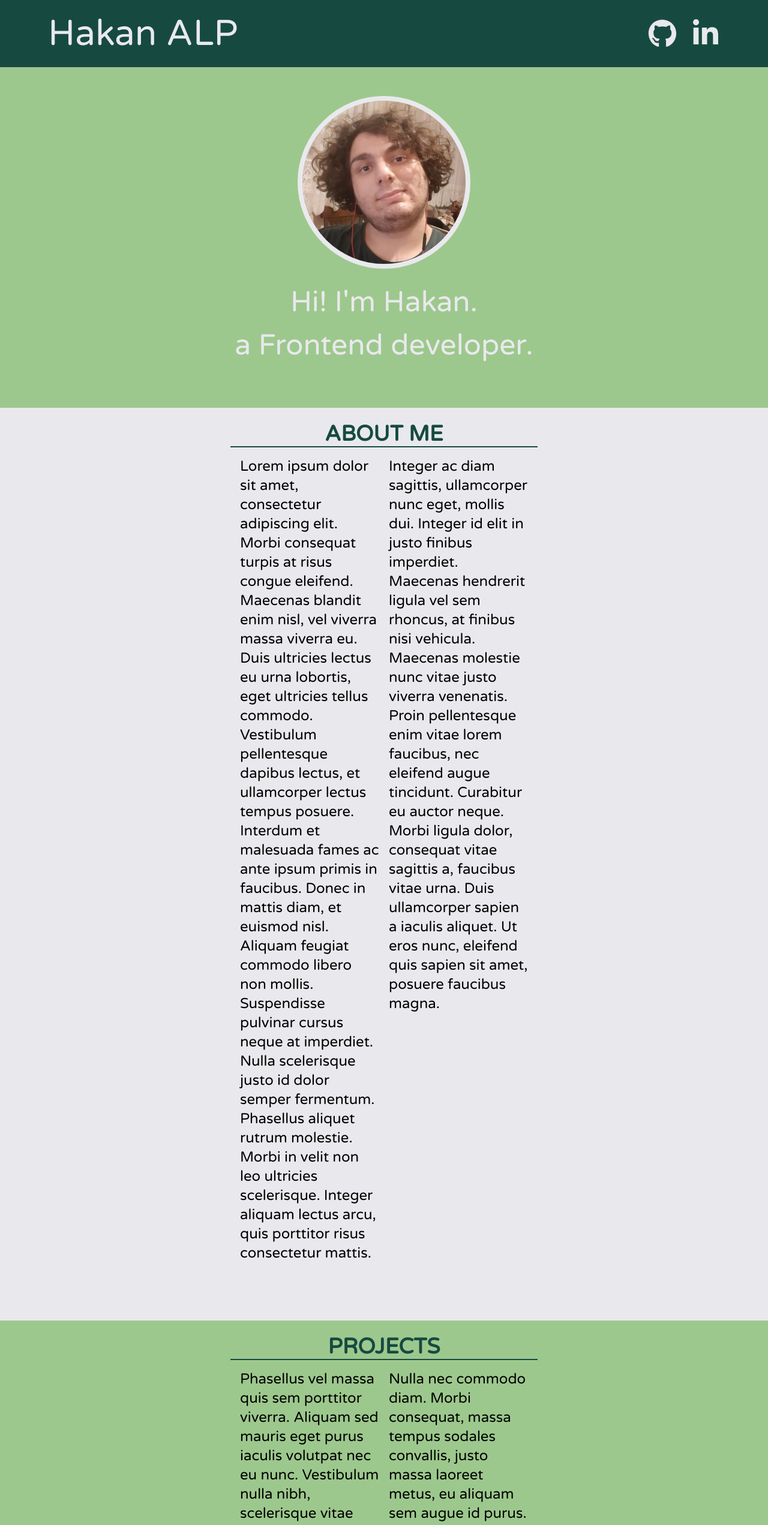
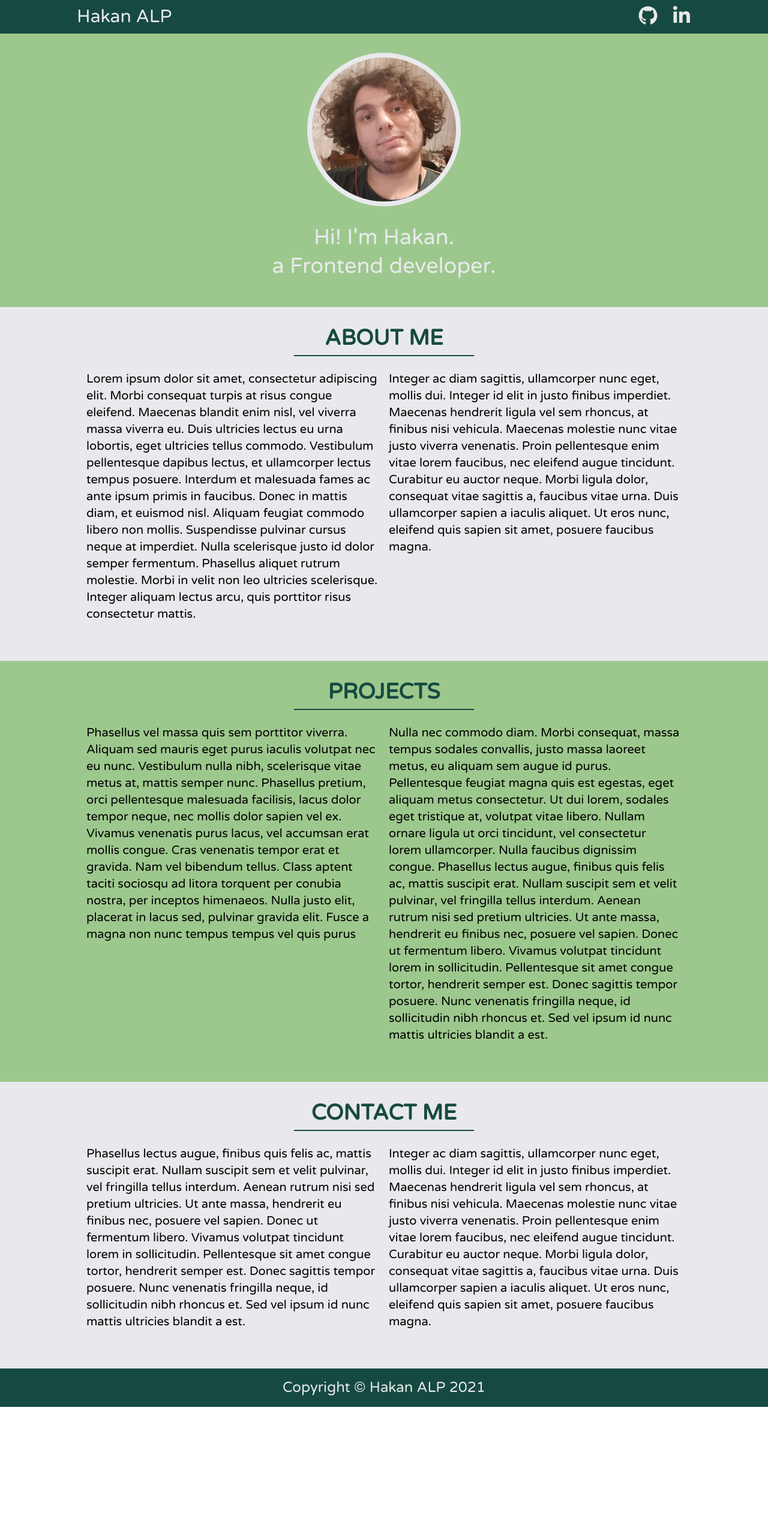
Before and after one commit to hakanalpp/hakanalp.dev, a React (Create React App) app: page / in a window 1280 px wide. Shown: the top 2543 px of the page at 60% size. After the commit the page ends 2346 px from the top, so only its background shows below. Built offline with nearby package versions, Linux system fonts and the light colour scheme.

Commit message:
fix: responsive design for mobile devices

```diff
--- /dev/null
+++ b/src/Screens/Home/Home.css
@@ -0,0 +1,11 @@
+.cont {
+  @apply pt-8 pb-12 flex items-center grid justify-items-center;
+}
+
+.body {
+  @apply max-w-5xl divide-x-0 flex flex-row flex-auto p-4;
+}
+
+.paragraph {
+  @apply whitespace-pre-line text-xl flex flex-1;
+}
--- a/src/Screens/Home/Home.js
+++ b/src/Screens/Home/Home.js
@@ -1,4 +1,5 @@
 import React, { useState } from 'react';
+import './Home.css';
 import { ReactComponent as GitHubLogo } from '../../Assets/svg/github-fa.svg';
 import { ReactComponent as LinkedInLogo } from '../../Assets/svg/linkedin-fa.svg';
 import photo from '../../Assets/image/my_photo.jpeg';
@@ -9,136 +10,146 @@ function Home() {
   const [isShown2, setIsShown2] = useState(false);
 
   return (
-    <div className="w-full h-screen bg-neutral-white">
-      <div className="w-full h-28 bg-dark-green px-20 flex items-center justify-between">
-        <div>
+    <div className="h-screen bg-neutral-white">
+      <div className="px-2 lg:px-0 sm:px-3 h-14 bg-dark-green flex items-center justify-center">
+        <div className="mx-auto flex flex-row justify-between	" style={{ width: '64rem' }}>
           <button
             className={
               isShown0
-                ? 'text-6xl focus:outline-none text-light-green'
-                : 'text-6xl focus:outline-none text-neutral-white'
+                ? 'text-3xl focus:outline-none text-light-green'
+                : 'text-3xl focus:outline-none text-neutral-white'
             }
             onMouseEnter={() => setIsShown0(true)}
             onMouseLeave={() => setIsShown0(false)}>
             Hakan ALP
           </button>
-        </div>
+
           <div className="flex flex-row">
-          <div>
             <a
               href="https://www.linkedin.com/in/hakan-alpp/"
               className="focus:outline-none"
               onMouseEnter={() => setIsShown1(true)}
               onMouseLeave={() => setIsShown1(false)}>
-              <GitHubLogo className="w-12 h-12 ml-8" fill={isShown1 ? '#9DC88D' : '#E9E9ED'} />
+              <GitHubLogo className="w-8 h-8 ml-auto" fill={isShown1 ? '#9DC88D' : '#E9E9ED'} />
             </a>
-          </div>
-          <div>
             <a
               href="https://github.com/hakanalpp"
               className="focus:outline-none"
               onMouseEnter={() => setIsShown2(true)}
               onMouseLeave={() => setIsShown2(false)}>
-              <LinkedInLogo className="w-12 h-12 ml-6" fill={isShown2 ? '#9DC88D' : '#E9E9ED'} />
+              <LinkedInLogo className="w-8 h-8 ml-6" fill={isShown2 ? '#9DC88D' : '#E9E9ED'} />
             </a>
           </div>
         </div>
       </div>
-
-      <div className="w-full h-auto bg-light-green flex items-center grid justify-items-center py-20">
+      <div className="cont bg-light-green pt-20">
         <img
-          className="relative w-72 h-72 rounded-full border-8 border-neutral-white -mt-8"
+          className="relative w-64 h-64 rounded-full border-8 border-neutral-white "
           src={photo}
           alt="ph"
         />
-        <p className="text-5xl text-neutral-white mt-8">Hi! I&apos;m Hakan.</p>
-        <br className="border-8" />
-        <p className="text-5xl text-neutral-white">a Frontend developer.</p>
+        <p className="text-4xl text-center text-neutral-white mt-8">Hi! I&apos;m Hakan.</p>
+        <p className="text-4xl text-center text-neutral-white mt-2">a Frontend developer.</p>
       </div>
 
-      <div className="w-full h-auto bg-neutral-white flex items-center grid justify-items-center pb-20 pt-6 divide-y-2 divide-dark-green">
-        <div>
+      <section>
+        <div className="cont bg-light-green bg-neutral-white pt-6">
           <p className="text-4xl font-semibold text-dark-green">ABOUT ME</p>
+          <div className="divide-y-2 divide-dark-green m-2 text-center">
+            <div className="mx-auto" style={{ width: '300px' }}></div>
+            <div className="mx-auto" style={{ width: '300px' }}></div>
           </div>
-        <div className="mx-96 divide-x-0 flex flex-column p-4">
-          <div className="whitespace-pre-line text-2xl flex flex-1">
-            Lorem ipsum dolor sit amet, consectetur adipiscing elit. Morbi consequat turpis at risus
-            congue eleifend. Maecenas blandit enim nisl, vel viverra massa viverra eu. Duis
+          <div className="body">
+            <div className="paragraph">
+              Lorem ipsum dolor sit amet, consectetur adipiscing elit. Morbi consequat turpis at
+              risus congue eleifend. Maecenas blandit enim nisl, vel viverra massa viverra eu. Duis
               ultricies lectus eu urna lobortis, eget ultricies tellus commodo. Vestibulum
-            pellentesque dapibus lectus, et ullamcorper lectus tempus posuere. Interdum et malesuada
-            fames ac ante ipsum primis in faucibus. Donec in mattis diam, et euismod nisl. Aliquam
-            feugiat commodo libero non mollis. Suspendisse pulvinar cursus neque at imperdiet. Nulla
-            scelerisque justo id dolor semper fermentum. Phasellus aliquet rutrum molestie. Morbi in
-            velit non leo ultricies scelerisque. Integer aliquam lectus arcu, quis porttitor risus
-            consectetur mattis.
+              pellentesque dapibus lectus, et ullamcorper lectus tempus posuere. Interdum et
+              malesuada fames ac ante ipsum primis in faucibus. Donec in mattis diam, et euismod
+              nisl. Aliquam feugiat commodo libero non mollis. Suspendisse pulvinar cursus neque at
+              imperdiet. Nulla scelerisque justo id dolor semper fermentum. Phasellus aliquet rutrum
+              molestie. Morbi in velit non leo ultricies scelerisque. Integer aliquam lectus arcu,
+              quis porttitor risus consectetur mattis.
             </div>
-          <div className="whitespace-pre-line pl-4 text-2xl flex flex-1">
+            <div className="paragraph pl-4">
               Integer ac diam sagittis, ullamcorper nunc eget, mollis dui. Integer id elit in justo
-            finibus imperdiet. Maecenas hendrerit ligula vel sem rhoncus, at finibus nisi vehicula.
-            Maecenas molestie nunc vitae justo viverra venenatis. Proin pellentesque enim vitae
-            lorem faucibus, nec eleifend augue tincidunt. Curabitur eu auctor neque. Morbi ligula
-            dolor, consequat vitae sagittis a, faucibus vitae urna. Duis ullamcorper sapien a
-            iaculis aliquet. Ut eros nunc, eleifend quis sapien sit amet, posuere faucibus magna.
+              finibus imperdiet. Maecenas hendrerit ligula vel sem rhoncus, at finibus nisi
+              vehicula. Maecenas molestie nunc vitae justo viverra venenatis. Proin pellentesque
+              enim vitae lorem faucibus, nec eleifend augue tincidunt. Curabitur eu auctor neque.
+              Morbi ligula dolor, consequat vitae sagittis a, faucibus vitae urna. Duis ullamcorper
+              sapien a iaculis aliquet. Ut eros nunc, eleifend quis sapien sit amet, posuere
+              faucibus magna.
             </div>
           </div>
         </div>
+      </section>
 
-      <div className="w-full h-auto bg-light-green flex items-center grid justify-items-center pb-20 pt-6 divide-y-2 divide-dark-green">
-        <div>
+      <section>
+        <div className="cont bg-light-green pb-20 pt-6">
           <p className="text-4xl font-semibold text-dark-green">PROJECTS</p>
+          <div className="divide-y-2 divide-dark-green m-2 text-center">
+            <div className="mx-auto" style={{ width: '300px' }}></div>
+            <div className="mx-auto" style={{ width: '300px' }}></div>
           </div>
-        <div className="mx-96 divide-x-0 flex flex-column flex-auto p-4">
-          <div className="whitespace-pre-line text-2xl flex flex-1">
+          <div className="body">
+            <div className="paragraph">
               Phasellus vel massa quis sem porttitor viverra. Aliquam sed mauris eget purus iaculis
               volutpat nec eu nunc. Vestibulum nulla nibh, scelerisque vitae metus at, mattis semper
               nunc. Phasellus pretium, orci pellentesque malesuada facilisis, lacus dolor tempor
-            neque, nec mollis dolor sapien vel ex. Vivamus venenatis purus lacus, vel accumsan erat
-            mollis congue. Cras venenatis tempor erat et gravida. Nam vel bibendum tellus. Class
-            aptent taciti sociosqu ad litora torquent per conubia nostra, per inceptos himenaeos.
-            Nulla justo elit, placerat in lacus sed, pulvinar gravida elit. Fusce a magna non nunc
-            tempus tempus vel quis purus
+              neque, nec mollis dolor sapien vel ex. Vivamus venenatis purus lacus, vel accumsan
+              erat mollis congue. Cras venenatis tempor erat et gravida. Nam vel bibendum tellus.
+              Class aptent taciti sociosqu ad litora torquent per conubia nostra, per inceptos
+              himenaeos. Nulla justo elit, placerat in lacus sed, pulvinar gravida elit. Fusce a
+              magna non nunc tempus tempus vel quis purus
             </div>
-          <div className="whitespace-pre-line pl-4 text-2xl flex flex-1">
+            <div className="paragraph pl-4">
               Nulla nec commodo diam. Morbi consequat, massa tempus sodales convallis, justo massa
               laoreet metus, eu aliquam sem augue id purus. Pellentesque feugiat magna quis est
               egestas, eget aliquam metus consectetur. Ut dui lorem, sodales eget tristique at,
               volutpat vitae libero. Nullam ornare ligula ut orci tincidunt, vel consectetur lorem
-            ullamcorper. Nulla faucibus dignissim congue. Phasellus lectus augue, finibus quis felis
-            ac, mattis suscipit erat. Nullam suscipit sem et velit pulvinar, vel fringilla tellus
-            interdum. Aenean rutrum nisi sed pretium ultricies. Ut ante massa, hendrerit eu finibus
-            nec, posuere vel sapien. Donec ut fermentum libero. Vivamus volutpat tincidunt lorem in
-            sollicitudin. Pellentesque sit amet congue tortor, hendrerit semper est. Donec sagittis
-            tempor posuere. Nunc venenatis fringilla neque, id sollicitudin nibh rhoncus et. Sed vel
-            ipsum id nunc mattis ultricies blandit a est.
+              ullamcorper. Nulla faucibus dignissim congue. Phasellus lectus augue, finibus quis
+              felis ac, mattis suscipit erat. Nullam suscipit sem et velit pulvinar, vel fringilla
+              tellus interdum. Aenean rutrum nisi sed pretium ultricies. Ut ante massa, hendrerit eu
+              finibus nec, posuere vel sapien. Donec ut fermentum libero. Vivamus volutpat tincidunt
+              lorem in sollicitudin. Pellentesque sit amet congue tortor, hendrerit semper est.
+              Donec sagittis tempor posuere. Nunc venenatis fringilla neque, id sollicitudin nibh
+              rhoncus et. Sed vel ipsum id nunc mattis ultricies blandit a est.
             </div>
           </div>
         </div>
+      </section>
 
-      <div className="w-full h-auto bg-neutral-white flex items-center grid justify-items-center pb-20 pt-6 divide-y-2 divide-dark-green">
-        <div>
+      <section>
+        <div className="cont bg-neutral-white pb-20 pt-6">
           <p className="text-4xl font-semibold text-dark-green">CONTACT ME</p>
+          <div className="divide-y-2 divide-dark-green m-2 text-center">
+            <div className="mx-auto" style={{ width: '300px' }}></div>
+            <div className="mx-auto" style={{ width: '300px' }}></div>
           </div>
-        <div className="mx-96 divide-x-0 flex flex-column flex-auto p-4">
-          <div className="whitespace-pre-line text-2xl flex flex-1">
-            Phasellus lectus augue, finibus quis felis ac, mattis suscipit erat. Nullam suscipit sem
-            et velit pulvinar, vel fringilla tellus interdum. Aenean rutrum nisi sed pretium
+          <div className="body">
+            <div className="paragraph">
+              Phasellus lectus augue, finibus quis felis ac, mattis suscipit erat. Nullam suscipit
+              sem et velit pulvinar, vel fringilla tellus interdum. Aenean rutrum nisi sed pretium
               ultricies. Ut ante massa, hendrerit eu finibus nec, posuere vel sapien. Donec ut
               fermentum libero. Vivamus volutpat tincidunt lorem in sollicitudin. Pellentesque sit
-            amet congue tortor, hendrerit semper est. Donec sagittis tempor posuere. Nunc venenatis
-            fringilla neque, id sollicitudin nibh rhoncus et. Sed vel ipsum id nunc mattis ultricies
-            blandit a est.
+              amet congue tortor, hendrerit semper est. Donec sagittis tempor posuere. Nunc
+              venenatis fringilla neque, id sollicitudin nibh rhoncus et. Sed vel ipsum id nunc
+              mattis ultricies blandit a est.
             </div>
-          <div className="whitespace-pre-line pl-4 text-2xl flex flex-1">
+            <div className="paragraph pl-4">
               Integer ac diam sagittis, ullamcorper nunc eget, mollis dui. Integer id elit in justo
-            finibus imperdiet. Maecenas hendrerit ligula vel sem rhoncus, at finibus nisi vehicula.
-            Maecenas molestie nunc vitae justo viverra venenatis. Proin pellentesque enim vitae
-            lorem faucibus, nec eleifend augue tincidunt. Curabitur eu auctor neque. Morbi ligula
-            dolor, consequat vitae sagittis a, faucibus vitae urna. Duis ullamcorper sapien a
-            iaculis aliquet. Ut eros nunc, eleifend quis sapien sit amet, posuere faucibus magna.
+              finibus imperdiet. Maecenas hendrerit ligula vel sem rhoncus, at finibus nisi
+              vehicula. Maecenas molestie nunc vitae justo viverra venenatis. Proin pellentesque
+              enim vitae lorem faucibus, nec eleifend augue tincidunt. Curabitur eu auctor neque.
+              Morbi ligula dolor, consequat vitae sagittis a, faucibus vitae urna. Duis ullamcorper
+              sapien a iaculis aliquet. Ut eros nunc, eleifend quis sapien sit amet, posuere
+              faucibus magna.
             </div>
           </div>
         </div>
-      <div className="w-full h-16 bg-dark-green flex items-center grid justify-items-center">
+      </section>
+
+      <div className="h-16 bg-dark-green flex items-center grid justify-items-center">
         <p className="text-neutral-white text-2xl">Copyright © Hakan ALP 2021</p>
       </div>
     </div>
```
Lines whose indentation alone changed are shown as unchanged.
